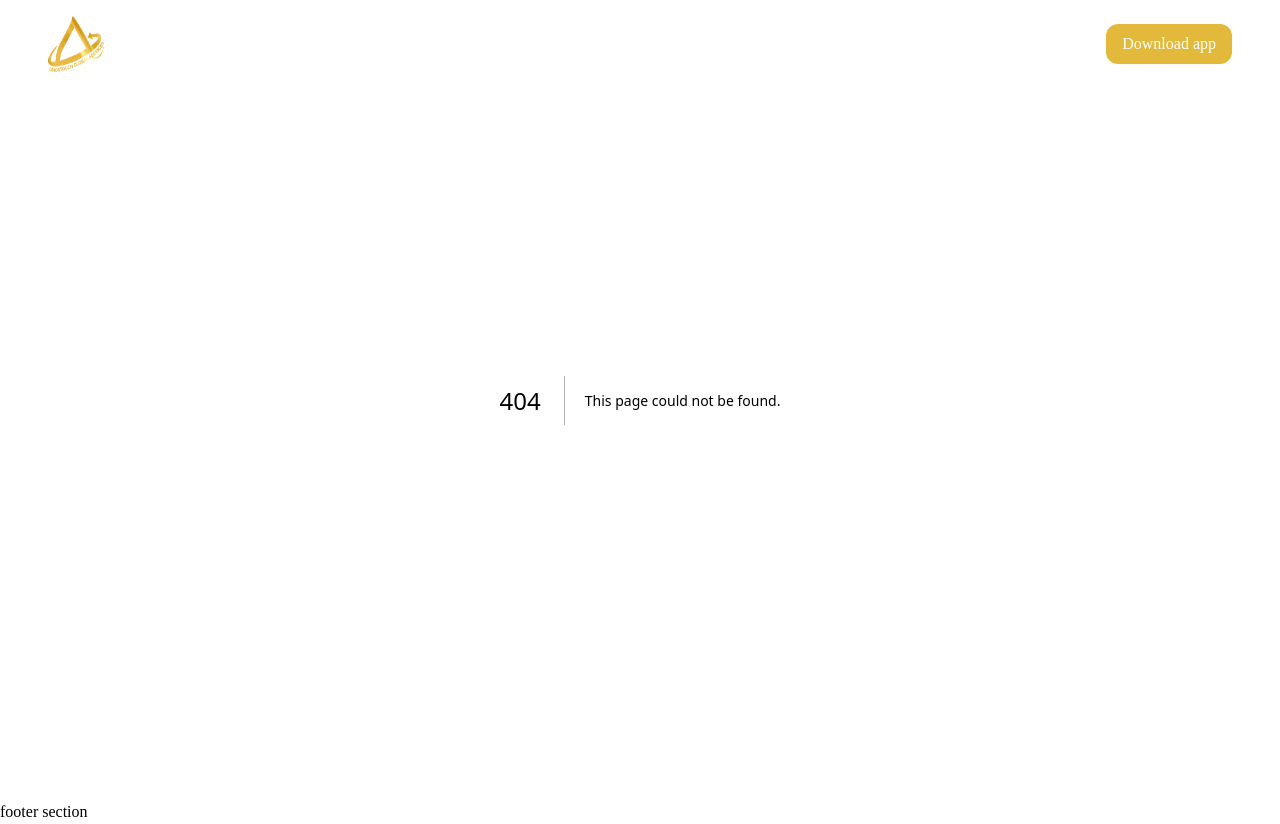
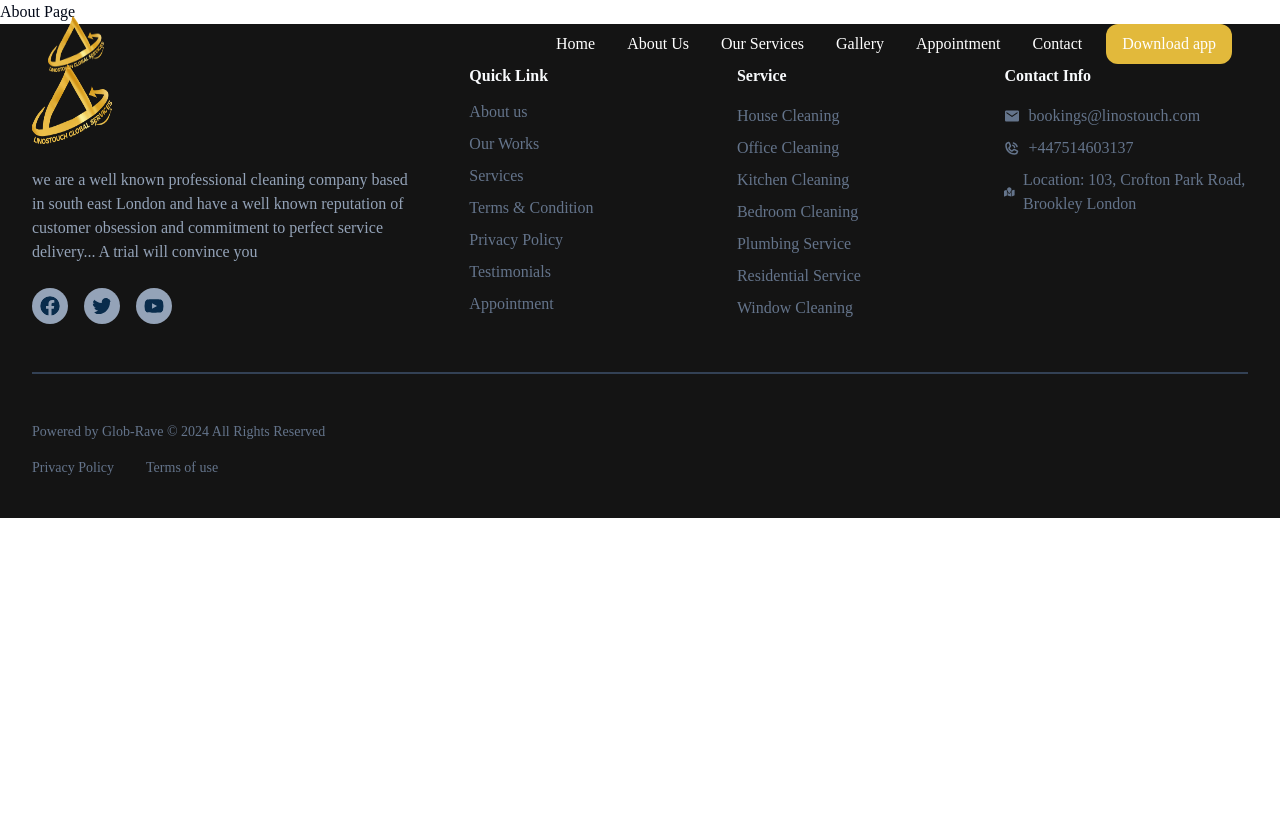
Before and after one commit to codeplan73/linos-touch-booking-web, a Next.js app: page /about in a window 1280 px wide. Before the commit this address had no page. After the commit the page ends 800 px from the top, so only its background shows below. Built offline with nearby package versions, Linux system fonts and the light colour scheme.

Commit message:
completed footer section

```diff
--- a/app/Footer.tsx
+++ b/app/Footer.tsx
@@ -1,9 +1,137 @@
 import React from "react";
+import Image from "next/image";
+import { FaFacebook, FaTwitter, FaYoutube } from "react-icons/fa";
+import Link from "next/link";
+import { IoMdMail } from "react-icons/io";
+import { PiPhoneCallBold } from "react-icons/pi";
+import { FaMapLocation } from "react-icons/fa6";
+
+const links = [
+  { label: "About us", link: "about" },
+  { label: "Our Works", link: "projects" },
+  { label: "Services", link: "servcices" },
+  { label: "Terms & Condition", link: "terms" },
+  { label: "Privacy Policy", link: "policy" },
+  { label: "Testimonials", link: "testimonial" },
+  { label: "Appointment", link: "appointment" },
+];
+
+const servcices = [
+  { label: "House Cleaning", link: "services" },
+  { label: "Office Cleaning", link: "services" },
+  { label: "Kitchen Cleaning", link: "services" },
+  { label: "Bedroom Cleaning", link: "services" },
+  { label: "Plumbing Service", link: "services" },
+  { label: "Residential Service", link: "services" },
+  { label: "Window Cleaning", link: "services" },
+];
 
 const Footer = () => {
   return (
-    <div>
-      <h3>footer section</h3>
+    <div className="w-full bg-secondaryColor2 font-seri">
+      <div className="container max-w-7xl py-10 flex flex-col items-center gap-12 justify-start">
+        <div className="w-full flex flex-col md:flex-row items-start justify-start gap-8 md:gap-12">
+          <div className="w-full md:w-4/12 flex flex-col items-start gap-6">
+            <Image
+              src="/images/logo.png"
+              alt="logo"
+              width={1000}
+              height={1000}
+              className="h-12 md:h-20 w-12 md:w-20"
+            />
+            <p className=" text-slate-400">
+              we are a well known professional cleaning company based in south
+              east London and have a well known reputation of customer obsession
+              and commitment to perfect service delivery... A trial will
+              convince you
+            </p>
+
+            <div className="flex items-start gap-4">
+              <Link href="/">
+                <FaFacebook className="bg-slate-400 rounded-full text-secondaryColor text-4xl p-2" />
+              </Link>
+              <Link href="/">
+                <FaTwitter className="bg-slate-400 rounded-full text-secondaryColor text-4xl p-2" />
+              </Link>
+              <Link href="/">
+                <FaYoutube className="bg-slate-400 rounded-full text-secondaryColor text-4xl p-2" />
+              </Link>
+            </div>
+          </div>
+
+          <div className="w-full md:w-8/12 flex flex-col md:flex-row md:justify-between gap-6">
+            <div className="w-6/12 md:w-4/12 flex flex-col gap-2 items-start">
+              <h4 className="text-md text-slate-50 mb-1 font-bold">
+                Quick Link
+              </h4>
+
+              {links.map((link) => (
+                <Link
+                  key={link.link}
+                  href={link.link}
+                  className="text-slate-500 hover:text-white whitespace-nowrap"
+                >
+                  {link.label}
+                </Link>
+              ))}
+            </div>
+            <div className="w-6/12 md:w-4/12 flex flex-col gap-2 items-start">
+              <h4 className="text-md text-slate-50 mb-2 font-bold">Service</h4>
+
+              {servcices.map((link) => (
+                <Link
+                  key={link.link}
+                  href={link.link}
+                  className="text-slate-500 hover:text-white whitespace-nowrap"
+                >
+                  {link.label}
+                </Link>
+              ))}
+            </div>
+            <div className="w-6/12 md:w-4/12 flex flex-col gap-2 items-start">
+              <h4 className="text-md text-slate-50 mb-2 font-bold">
+                Contact Info
+              </h4>
+              <p className="text-slate-500 flex items-center gap-2">
+                <IoMdMail />
+                bookings@linostouch.com
+              </p>
+              <p className="text-slate-500 flex items-center gap-2">
+                <PiPhoneCallBold />
+                +447514603137
+              </p>
+              <p className="text-slate-500 flex items-center gap-2">
+                <FaMapLocation />
+                Location: 103, Crofton Park Road, Brookley London
+              </p>
+            </div>
+          </div>
+        </div>
+        <hr className="border border-slate-700 w-full" />
+        <div className="w-full flex-col md:flow-row flex items-center gap-4 md:items-start justify-between">
+          <Link
+            href="https://https://globeraven.vercel.app/"
+            className="text-slate-500 text-sm"
+          >
+            Powered by Glob-Rave &copy; {new Date().getFullYear()} All Rights
+            Reserved
+          </Link>
+          <p className="flex space-x-8 ">
+            <Link
+              href="/policy"
+              className="text-sm text-slate-500 hover:text-white"
+            >
+              Privacy Policy
+            </Link>
+            <Link
+              href="/terms"
+              className="text-sm text-slate-500 hover:text-white"
+            >
+              Terms of use
+            </Link>
+          </p>
+        </div>
+      </div>
     </div>
   );
 };
--- /dev/null
+++ b/app/about/page.tsx
@@ -0,0 +1,11 @@
+import React from "react";
+
+const AboutPage = () => {
+  return (
+    <div>
+      <h4>About Page</h4>
+    </div>
+  );
+};
+
+export default AboutPage;
--- a/tailwind.config.ts
+++ b/tailwind.config.ts
@@ -25,6 +25,7 @@ const config = {
       colors: {
         primaryColor: "#F2994A",
         secondaryColor: "#092C4C",
+        secondaryColor2: "#141414",
         infoColor: "#2F80ED",
         successColor: "#27AE60",
         warningColor: "#E2B93B",
```
